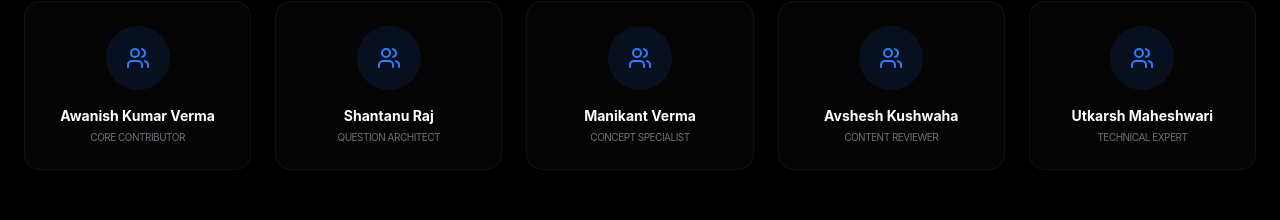
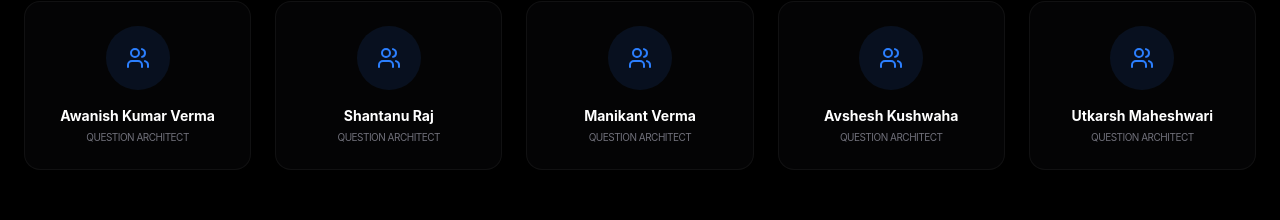
Before and after one commit to Awanish9230/Kryzo, a React (Vite) app in the folder client/: page /about in a window 1280 px wide. Shown: the part 1680-1900 px from the top of the page. Built offline with nearby package versions, Linux system fonts and the light colour scheme; no server answers.

Commit message:
feat: Add new About Us page with hero, stats, values, and contributors sections.

```diff
--- a/client/src/pages/general/About.jsx
+++ b/client/src/pages/general/About.jsx
@@ -94,11 +94,11 @@ const About = () => {
 
                     <div className="grid grid-cols-1 sm:grid-cols-2 lg:grid-cols-5 gap-6">
                         {[
-                            { name: "Awanish Kumar Verma", role: "Core Contributor" },
+                            { name: "Awanish Kumar Verma", role: "Question Architect" },
                             { name: "Shantanu Raj", role: "Question Architect" },
-                            { name: "Manikant Verma", role: "Concept Specialist" },
-                            { name: "Avshesh Kushwaha", role: "Content Reviewer" },
-                            { name: "Utkarsh Maheshwari", role: "Technical Expert" }
+                            { name: "Manikant Verma", role: "Question Architect" },
+                            { name: "Avshesh Kushwaha", role: "Question Architect" },
+                            { name: "Utkarsh Maheshwari", role: "Question Architect" }
                         ].map((member, idx) => (
                             <motion.div
                                 key={idx}
```
